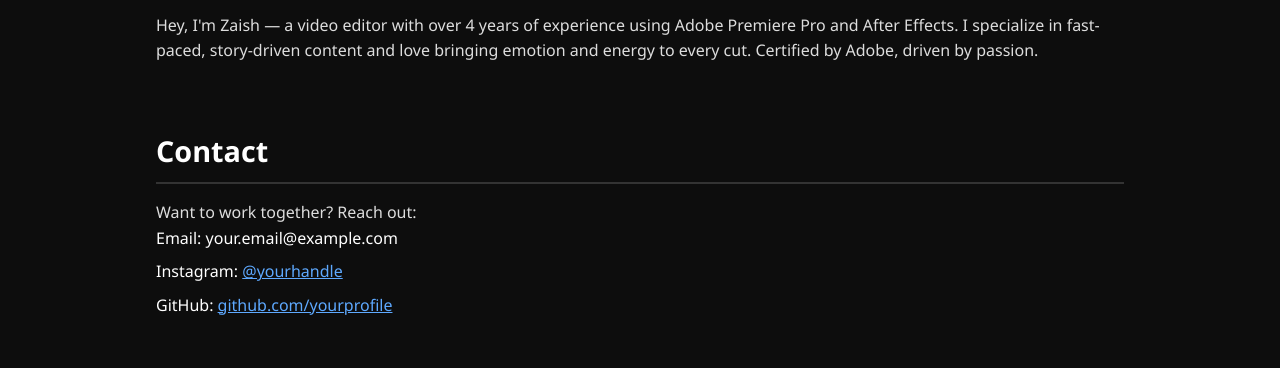
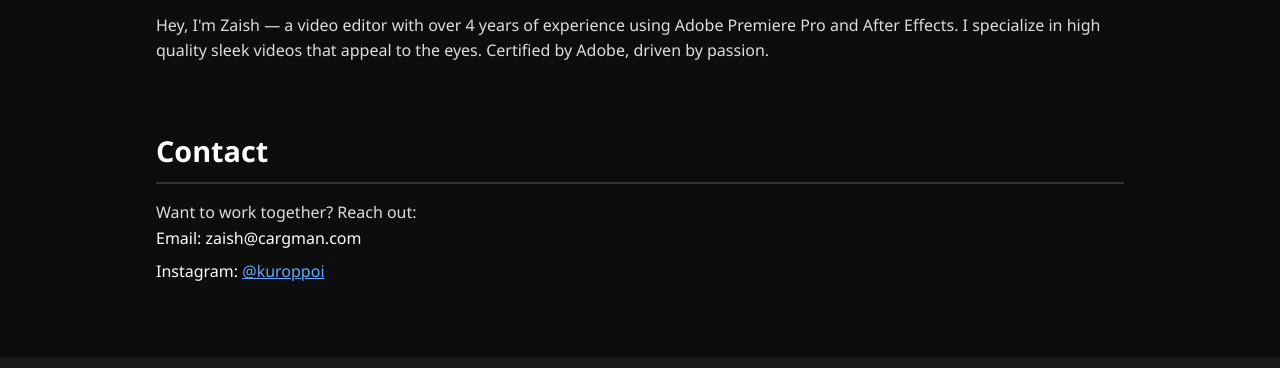
Before and after one commit to ZinFinTik/zaish-portfolio.github.io, a plain HTML site: page index.html in a window 1280 px wide. Shown: the part 1400-1768 px from the top of the page. Drawn offline with Linux system fonts and the light colour scheme.

Commit message:
Update index.html

```diff
--- a/index.html
+++ b/index.html
@@ -57,7 +57,7 @@
 <body>
   <header>
     <h1>Zaish</h1>
-    <p class="tagline">Adobe-Certified Video Editor | 4+ Years of Storytelling</p>
+    <p class="tagline">Adobe-Certified Video Editor | 4+ Years of Experience</p>
     <nav>
       <a href="#reel">Reel</a>
       <a href="#projects">Projects</a>
@@ -92,16 +92,15 @@
 
   <section id="about">
     <h2>About Me</h2>
-    <p>Hey, I'm Zaish — a video editor with over 4 years of experience using Adobe Premiere Pro and After Effects. I specialize in fast-paced, story-driven content and love bringing emotion and energy to every cut. Certified by Adobe, driven by passion.</p>
+    <p>Hey, I'm Zaish — a video editor with over 4 years of experience using Adobe Premiere Pro and After Effects. I specialize in high quality sleek videos that appeal to the eyes. Certified by Adobe, driven by passion.</p>
   </section>
 
   <section id="contact">
     <h2>Contact</h2>
     <p>Want to work together? Reach out:</p>
     <ul>
-      <li>Email: your.email@example.com</li>
-      <li>Instagram: <a href="https://instagram.com/yourhandle" target="_blank">@yourhandle</a></li>
-      <li>GitHub: <a href="https://github.com/yourprofile" target="_blank">github.com/yourprofile</a></li>
+      <li>Email: zaish@cargman.com</li>
+      <li>Instagram: <a href="https://instagram.com/kurroppoi" target="_blank">@kuroppoi</a></li>
     </ul>
   </section>
 
```
